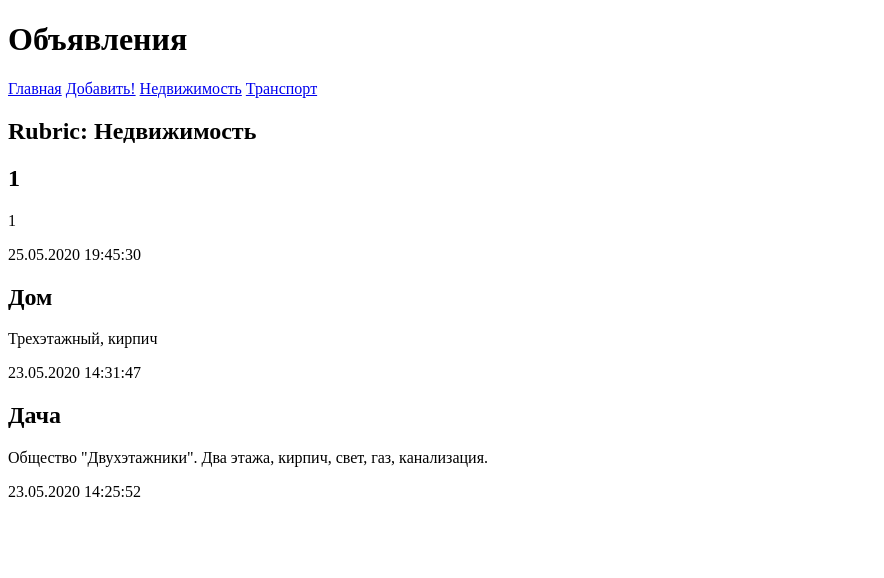
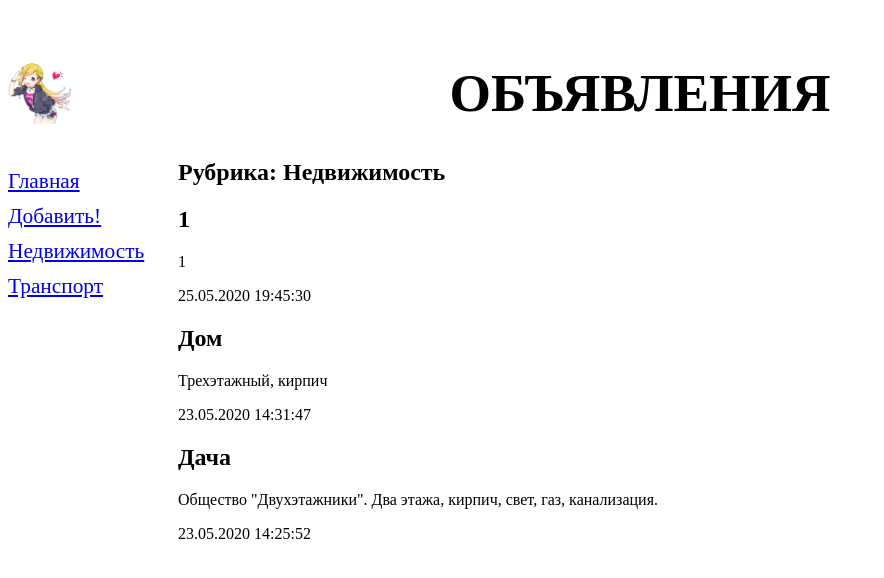
Before and after one commit to MiritchKiure/samplesite, a Django app: page /bboard/2/ in a window 1280 px wide. Shown: the top 578 px of the page, without its empty margins (0-884 px from the left). Run offline with Django 3.2, Linux system fonts and the light colour scheme; data comes from the database, SQL or seed files in the repository.

Commit message:
Добавлен CSS

```diff
--- /dev/null
+++ b/bboard/static/bboard/style.css
@@ -0,0 +1,21 @@
+header h1 {
+	font-size: 40pt;
+	text-transform: uppercase;
+	text-align: center;
+	background: url("bg.jpg") left / auto 100% no-repeat;
+}
+
+nav{
+	font-size: 16pt;
+	width: 150px;
+	float: left;
+}
+
+nav a{
+	display: block;
+	margin: 10px 0px;
+}
+
+section{
+	margin-left: 170px;
+}
--- a/bboard/templates/bboard/by_rubric.html
+++ b/bboard/templates/bboard/by_rubric.html
@@ -3,7 +3,7 @@
 {% block title %}{{ current_rubric.name }}{% endblock %}
 
 {% block content %}
-<h2>Rubric: {{ current_rubric.name }}</h2>
+<h2>Рубрика: {{ current_rubric.name }}</h2>
 {% for bb in bbs %}
 		<div>
 			<h2>{{ bb.title }}</h2>
--- a/bboard/templates/layout/basic.html
+++ b/bboard/templates/layout/basic.html
@@ -1,8 +1,11 @@
+{% load static %}
+
 <!DOCTYPE html>
 <html>
 	<head>
 		<meta http-equiv="Content-Type"
 		content="text/html; charset=utf-8">
+		<link rel="stylesheet" type = "text/css" href="{% static 'bboard/style.css' %}">
 		<title>{% block title %}Главная{% endblock %} - Доска объявлений Антона</title>
 	</head>
 	<body>
```
Also changed, not shown: bboard/static/bboard/bg.jpg (added).
